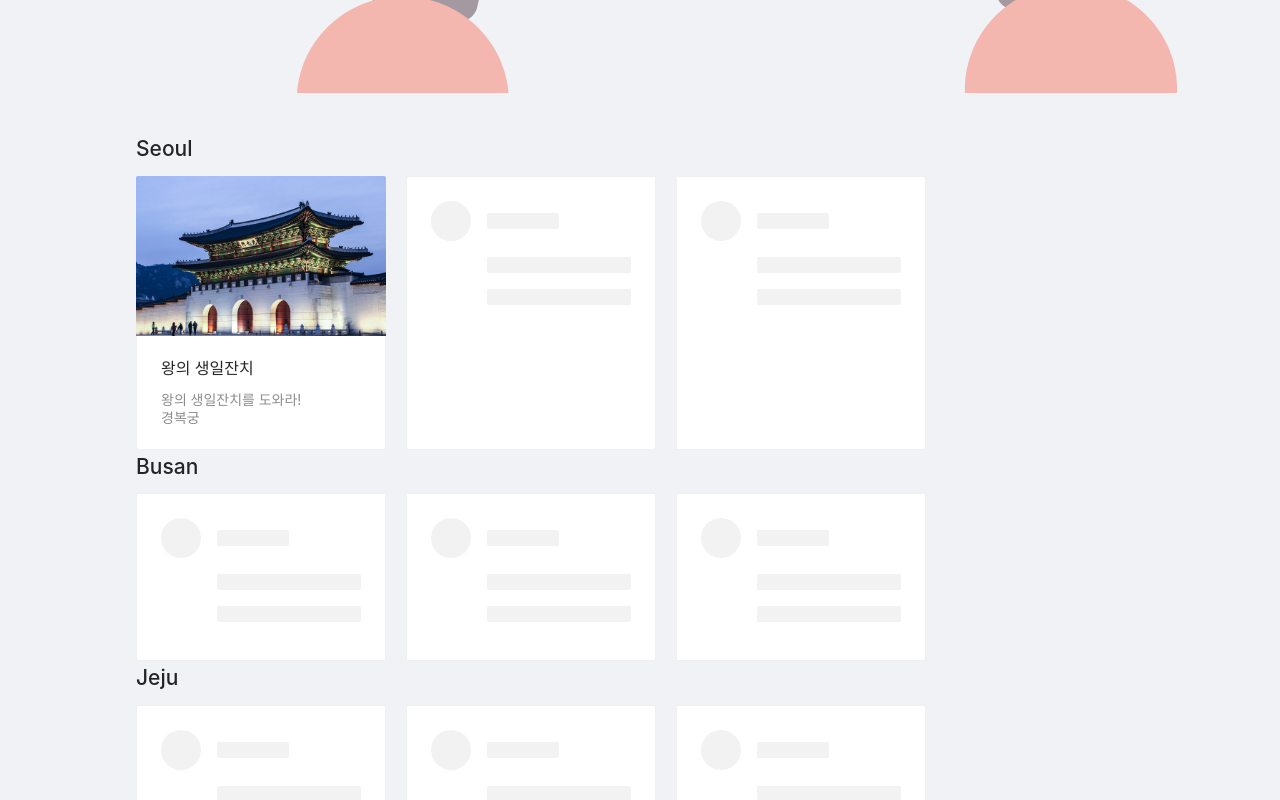
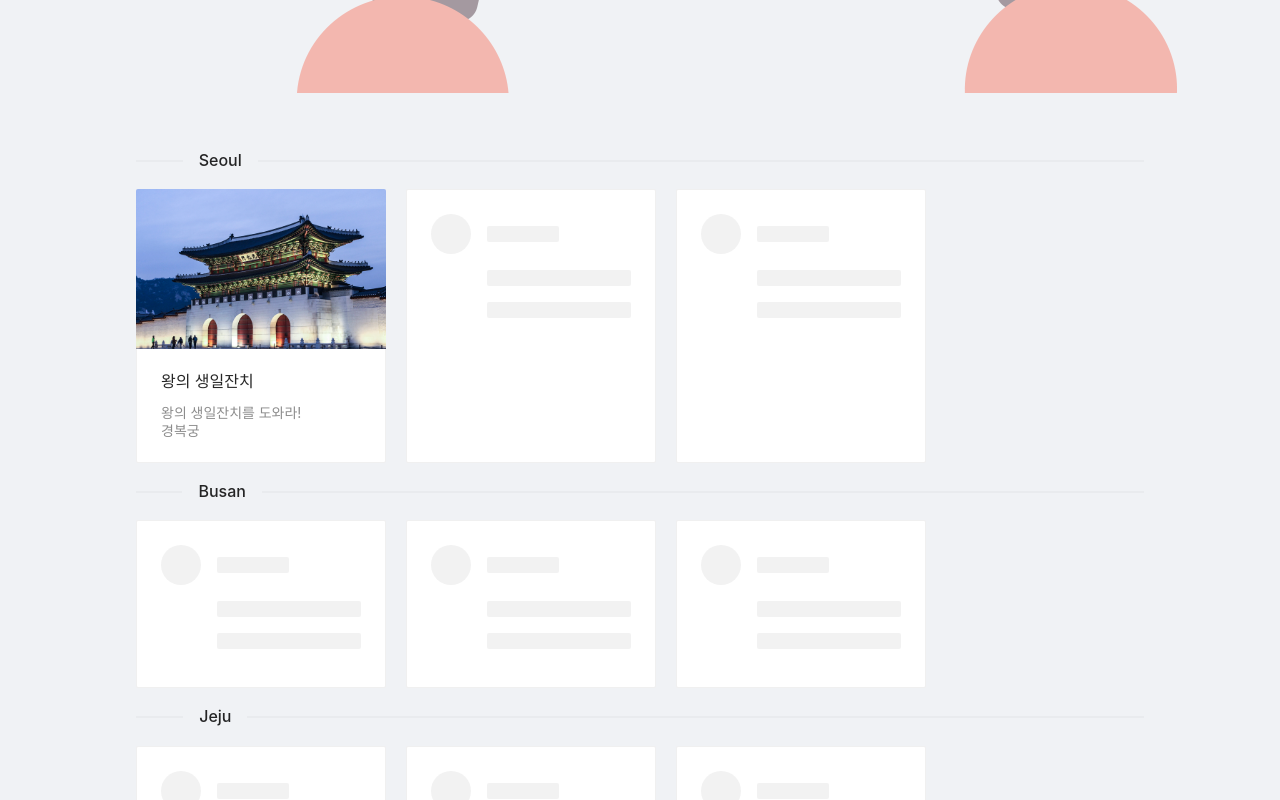
Before and after one commit to gachi-mandoo-shell/hackalearn, a React (Create React App) app: page / in a window 1280 px wide. Shown: the part 740-1540 px from the top of the page. Built offline with nearby package versions, Linux system fonts and the light colour scheme.

Commit message:
Divider at List location

```diff
--- a/src/components/List.js
+++ b/src/components/List.js
@@ -1,12 +1,12 @@
 import React from "react";
 import Card from "./Card";
-import { Card as AntdCard } from "antd"
+import { Divider } from "antd"
 
 const List = ({ location, data }) => {
   console.log(data)
   return (
     <>
-      <h1>{location}</h1>
+      <Divider orientation="left">{location}</Divider>
       <div style={{
         display: "flex",
         gap: "20px",
--- a/src/pages/Home.js
+++ b/src/pages/Home.js
@@ -23,12 +23,14 @@ const Home = () => {
   return (
     <Container>
       <Landing />
-      {data.locations.map((location) =>
-        <List key={location} location={location}
+      <div id="list">
+        {data.locations.map((location) =>
+          <List key={location} location={location}
           data={
             filterInfo(location)
           } />
-      )}
+          )}
+      </div>
     </Container>
   );
 };
```
